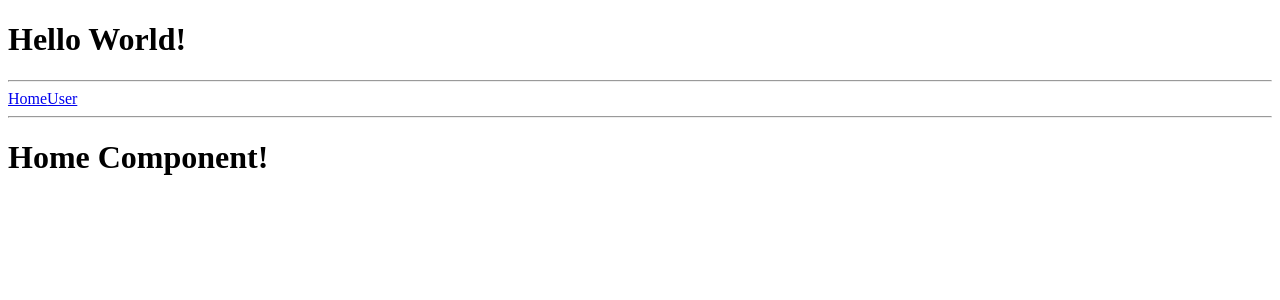
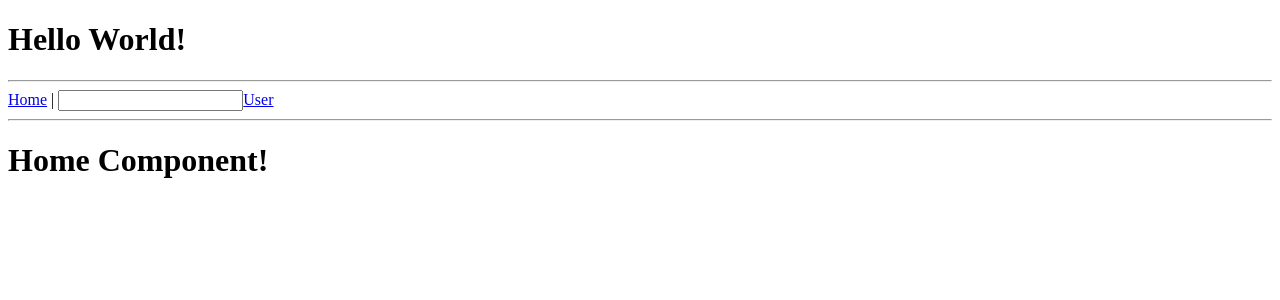
Before and after one commit to gpbacang/angular-routing, an Angular app: page / in a window 1280 px wide. Shown: the top 300 px of the page. Built offline with nearby package versions, Linux system fonts and the light colour scheme.

Commit message:
Add routing parameters

```diff
--- a/src/app/app.component.html
+++ b/src/app/app.component.html
@@ -3,8 +3,9 @@
         <div class="col-xs-10">
             <h1>Hello World!</h1>
             <hr>
-            <a [routerLink]="['']">Home</a>
-            <a [routerLink]="['/user']">User</a>
+            <a [routerLink]="['']">Home</a> |
+            <input type="text" #id (input)="0">
+            <a [routerLink]="['user', id.value]">User</a>
             <hr>
             <router-outlet></router-outlet>
         </div>
--- a/src/app/app.routing.ts
+++ b/src/app/app.routing.ts
@@ -4,7 +4,7 @@ import { HomeComponent } from "./home-component.component";
 import { UserComponent } from "./user/user.component";
 
 const APP_ROUTES: Routes = [
-  { path: 'user', component: UserComponent },
+  { path: 'user/:id', component: UserComponent },
   { path: '', component: HomeComponent }
 ];
 
```
